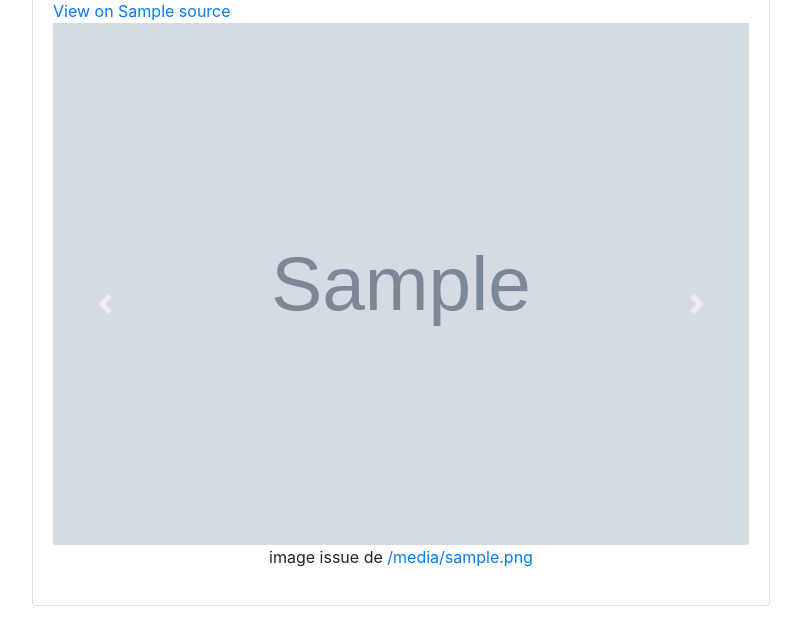
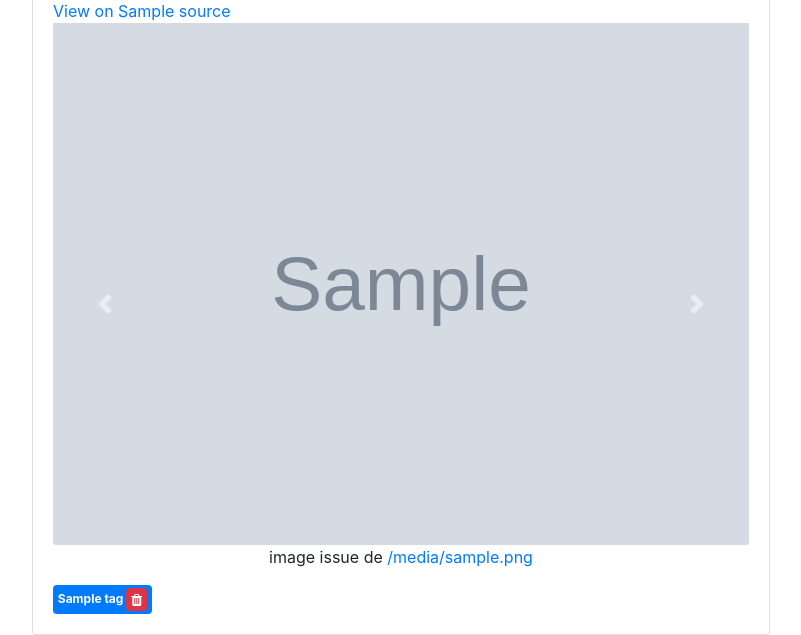
Before and after one commit to francois-maillard/bio, a Flask app: template doris/templates/specy.html.j2 in a window 1280 px wide. Shown: the part 276-911 px from the top of the page, without its empty margins (239-1040 px from the left). Before the commit the page ends 882 px from the top, so only its background shows below. Run offline with Flask 3, Linux system fonts and the light colour scheme; the template is opened without the code that fills it: most values are stand-ins (such as "Sample title", 1, 10 or a date in 2020); grey boxes marked "Sample" are stand-in pictures; parts of the project's set-up code (start-up, migrations or seed data) failed here and were passed over; some libraries are stand-ins or nearby versions.

Commit message:
Add/remove tags from species

```diff
--- a/doris/app.py
+++ b/doris/app.py
@@ -1,8 +1,10 @@
 import logging
 import os
 import random
+import re
+import json
 from typing import Dict, Tuple, List
-from flask import Flask, render_template, abort, request
+from flask import Flask, render_template, abort, request, Response
 from flask_httpauth import HTTPBasicAuth
 from werkzeug.security import check_password_hash
 from .doris import Specy, load_species, save_species
@@ -38,6 +40,14 @@ def filter_species() -> Tuple[Dict, List]:
     if tags is not None and len(tags) != 0:
         return ({specy.id: specy for specy in SPECIES.values() if set(specy.tags) & set(tags)}, tags)
     return (SPECIES, tags)
+
+
+def slugify(slug: str) -> str:
+  slug = slug.lower().strip()
+  slug = re.sub(r'[^\w\s-]', '', slug)
+  slug = re.sub(r'[\s_-]+', '-', slug)
+  slug = re.sub(r'^-+|-+$', '', slug)
+  return slug
 
 
 @app.route("/")
@@ -117,6 +127,43 @@ def specy_thumbnail(specy_id: int) -> str:
     return '{}', 201
 
 
+@app.route("/species/<specy_id>/tags", methods=['POST'])
+@auth.login_required
+def specy_tag(specy_id: int) -> str:
+    specy_id = int(specy_id)
+    if specy_id not in SPECIES:
+        abort(404)
+    specy = SPECIES[specy_id]
+
+    tag = slugify(request.json.get('tag'))
+    specy.tags.append(tag)
+    if tag not in TAGS:
+        TAGS.append(tag)
+
+    save_species(FILENAME, SPECIES, TAGS)
+    return '{}', 201
+
+
+@app.route("/species/<specy_id>/tags/<tag>", methods=['DELETE'])
+@auth.login_required
+def specy_tag_delete(specy_id: int, tag: str) -> str:
+    specy_id = int(specy_id)
+    if specy_id not in SPECIES:
+        abort(404)
+    specy = SPECIES[specy_id]
+
+    tag = slugify(tag)
+    if tag not in specy.tags:
+        abort(404)
+
+    specy.tags.remove(tag)
+    if not any(tag in cur_specy.tags for cur_specy in SPECIES.values()):
+        TAGS.remove(tag)
+
+    save_species(FILENAME, SPECIES, TAGS)
+    return '', 204
+
+
 @app.route("/species/new")
 @auth.login_required
 def create_specy() -> str:
@@ -173,3 +220,9 @@ def create_specy() -> str:
                            data=data,
                            message=message,
                            page="specy_create")
+
+
+@app.route("/tags", methods=['GET'])
+def tags() -> str:
+    return Response(response=json.dumps(TAGS),
+                    mimetype="application/json")
--- a/doris/static/js/bio.js
+++ b/doris/static/js/bio.js
@@ -56,3 +56,45 @@ $('.btn-tag').on('change', function(event) {
   });
   window.location.href = url;
 })
+
+$('.btn-add-tag').on('click', function(event) {
+  var button = $(this) // Button that triggered the modal
+  var input = $('#add-tag');
+  $.ajax({
+    url: button.data('url'),
+    type: 'POST',
+    dataType: "json",
+    data: JSON.stringify({'tag': $('#add-tag').val()}),
+    contentType: "application/json; charset=utf-8",
+    success: function(result) {
+      window.location.reload();
+    },
+    error: function(result, error, status) {
+      var confirmModal = $('#confirmModal')
+      confirmModal.addClass('alert-danger')
+      confirmModal.find('p').text('Failed: ' + status)
+      confirmModal.addClass('show')
+      confirmModal.alert()
+    }
+  });
+})
+
+$('.btn-delete-tag').on('click', function(event) {
+  var button = $(this) // Button that triggered the modal
+  $.ajax({
+    url: button.data('url'),
+    type: 'DELETE',
+    dataType: "json",
+    contentType: "application/json; charset=utf-8",
+    success: function(result) {
+      window.location.reload();
+    },
+    error: function(result, error, status) {
+      var confirmModal = $('#confirmModal')
+      confirmModal.addClass('alert-danger')
+      confirmModal.find('p').text('Failed: ' + status)
+      confirmModal.addClass('show')
+      confirmModal.alert()
+    }
+  });
+})
--- a/doris/templates/macros/specy.phtml.j2
+++ b/doris/templates/macros/specy.phtml.j2
@@ -96,6 +96,26 @@
           <span class="sr-only">Next</span>
         </a>
       </div>
+      <div>
+        <form class="form-inline" action="javascript:void(0);">
+        {%- for tag in specy.tags %}
+          <span class="badge badge-primary">{{ tag }}
+            <button class="btn btn-danger btn-sm btn-delete-tag py-0 px-1" type="button" data-toggle="tooltip" data-placement="top"
+                    data-url="/species/{{ specy.id }}/tags/{{ tag }}"
+                    title="Remove the tag">
+              <i class="fa fa-trash"></i>
+            </button>
+          </span>
+        {%- endfor %}
+{%- if request.authorization and 'username' in request.authorization %}
+          <div class="form-group mx-sm-3 mb-2">
+            <label for="add-tag" class="sr-only">Tag to add</label>
+            <input type="text" class="form-control form-control-sm" id="add-tag" placeholder="new-tag">
+          </div>
+          <button type="submit" class="btn btn-primary btn-sm mb-2 btn-add-tag" data-url="/species/{{ specy.id }}/tags">Add tag</button>
+{%- endif %}
+        </form>
+      </div>
     </div>
   </div>
 </div>
```
